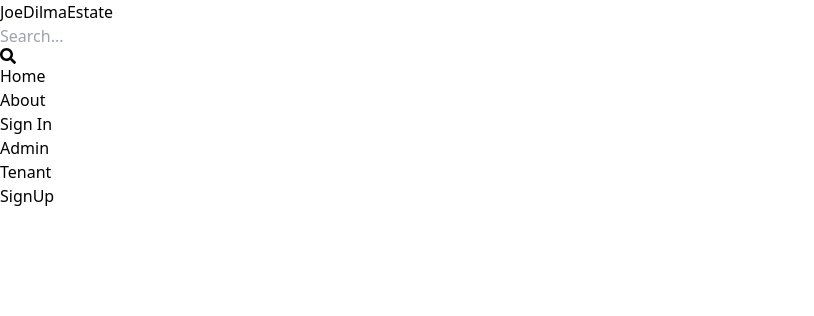
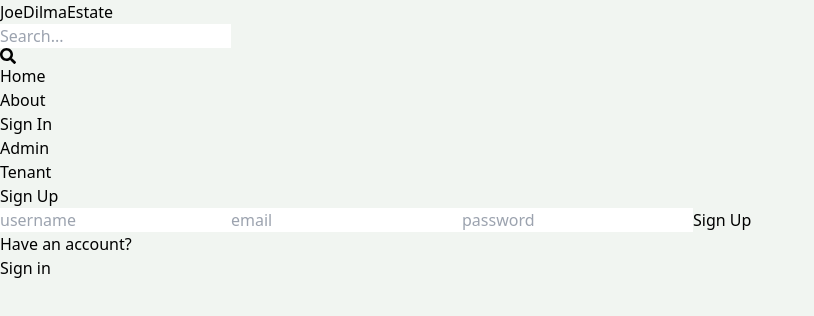
Before and after one commit to Grish8/real-estate-management, a React (Vite) app in the folder client/: page /sign-up in a window 1280 px wide. Shown: the top 316 px of the page, without its empty margins (0-814 px from the left). Built offline with nearby package versions, Linux system fonts and the light colour scheme.

Commit message:
complete signup page ui

```diff
--- a/client/src/index.css
+++ b/client/src/index.css
@@ -1,3 +1,7 @@
 @tailwind base;
 @tailwind components;
 @tailwind utilities;
+
+body{
+     background-color: rgb(241, 245, 241);
+}
--- a/client/src/pages/SignUp.jsx
+++ b/client/src/pages/SignUp.jsx
@@ -1,8 +1,48 @@
 
 import React from 'react'
+import { Link, useNavigate } from 'react-router-dom';
 
 export default function SignUp() {
   return (
-    <div>SignUp</div>
+     <div className='p-3 max-w-lg mx-auto'>
+      <h1 className='text-3xl text-center font-semibold my-7'>Sign Up</h1>
+      <form className='flex flex-col gap-4'>
+        <input
+          type='text'
+          placeholder='username'
+          className='border p-3 rounded-lg'
+          id='username'
+
+        />
+        <input
+          type='email'
+          placeholder='email'
+          className='border p-3 rounded-lg'
+          id='email'
+
+        />
+        <input
+          type='password'
+          placeholder='password'
+          className='border p-3 rounded-lg'
+          id='password'
+
+        />
+
+        <button
+
+          className='bg-slate-700 text-white p-3 rounded-lg uppercase hover:opacity-95 disabled:opacity-80'
+        >
+          Sign Up
+        </button>
+      </form>
+
+      <div className='flex gap-2 mt-5'>
+        <p>Have an account?</p>
+        <Link to={'/sign-in'}>
+          <span className='text-blue-700'>Sign in</span>
+        </Link>
+      </div>
+    </div>
   )
 }
```
